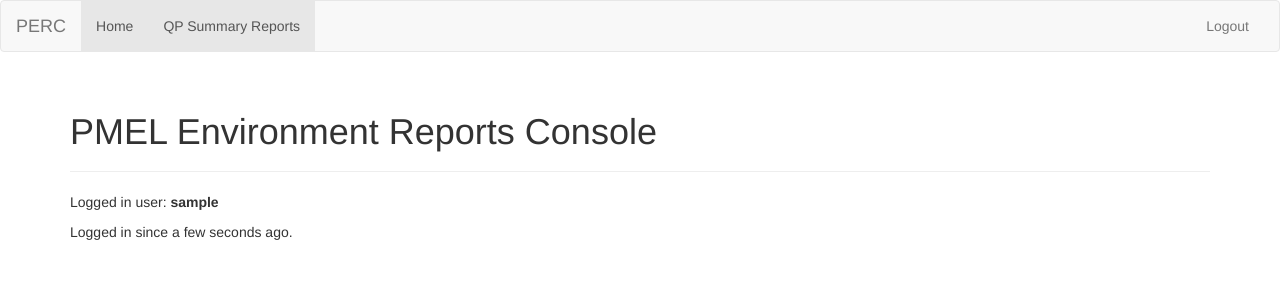
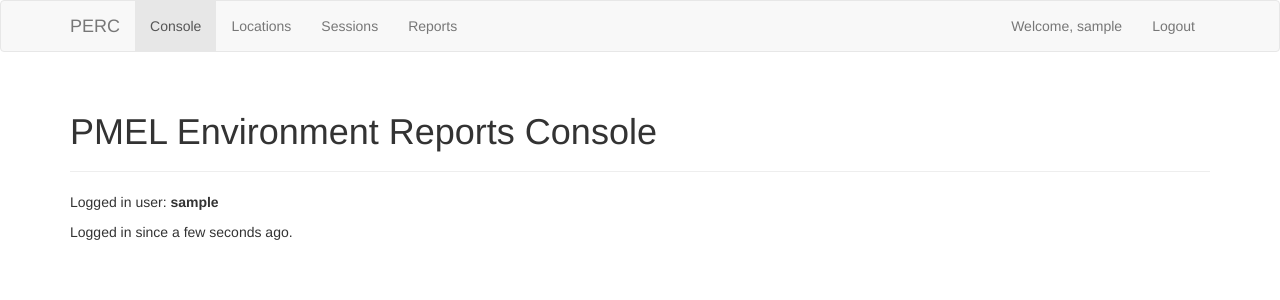
Before and after one commit to jaylaw/PERC, a Flask app: page / in a window 1280 px wide. Shown: the top 300 px of the page. Run offline with Flask 2, Linux system fonts and the light colour scheme; the visitor is signed in with stand-in values (Sample User, id 1); data comes from the database, SQL or seed files in the repository; some libraries are stand-ins or nearby versions.

Commit message:
modified:   app/templates/base.html   - update navbar     + add Locations, Sessions, Reports tabs     + add user "Welcome" message for logged in user

```diff
--- a/app/templates/base.html
+++ b/app/templates/base.html
@@ -10,10 +10,9 @@
 
 {% block navbar %}
 <nav class="navbar navbar-default">
-  <div class="container-fluid">
-    <!-- Brand and toggle get grouped for better mobile display -->
+      <div class="container">
         <div class="navbar-header">
-      <button type="button" class="navbar-toggle collapsed" data-toggle="collapse" data-target=".navbar-collapse-1">
+          <button type="button" class="navbar-toggle collapsed" data-toggle="collapse" data-target="#navbar" aria-expanded="false" aria-controls="navbar">
             <span class="sr-only">Toggle navigation</span>
             <span class="icon-bar"></span>
             <span class="icon-bar"></span>
@@ -21,24 +20,26 @@
           </button>
           <a class="navbar-brand" href="#">PERC</a>
         </div>
+        <div id="navbar" class="collapse navbar-collapse">
+          <ul class="nav navbar-nav">
+              <li class="active"><a href="{{ url_for('main.index') }}">Console</a></li>
+              <li><a href="#">Locations</a></li>
+              <li><a href="#">Sessions</a></li>
+              <li><a href="{{ url_for('main.report') }}">Reports</a></li>
+          </ul>
 
-    <!-- Collect the nav links, forms, and other content for toggling -->
-    <div class="collapse navbar-collapse" id="bs-example-navbar-collapse-1">
-      <ul class="nav navbar-nav">
-        <li class="active"><a href="{{ url_for('main.index') }}">Home <span class="sr-only">(current)</span></a></li>
-        <li class="active"><a href="{{ url_for('main.report') }}">QP Summary Reports<span class="sr-only">(current)</span> </a></li>
+          <ul class="nav navbar-nav navbar-right">
+
+              {% if current_user.is_authenticated %}
+                  <li><a href="#">Welcome, {{ current_user.login_name }}</a></li>
+                  <li><a href="{{ url_for('main.logout') }}">Logout</a><li>
+              {% else %}
+                  <li><a href="{{ url_for('main.login') }}">Login</a></li>
+              {% endif %}
+
           </ul>
-      <ul class="nav navbar-nav navbar-right">
-          <li>
-                    {% if current_user.is_authenticated %}
-                        <a href="{{ url_for('main.logout') }}">Logout</a>
-                    {% else %}
-                        <a href="{{ url_for('main.login') }}">Login</a>
-                    {% endif %}
-          </li>
-      </ul>
-    </div><!-- /.navbar-collapse -->
-  </div><!-- /.container-fluid -->
+        </div><!--/.nav-collapse -->
+      </div>
     </nav>
 {% endblock %}
 
```
Lines whose indentation alone changed are shown as unchanged.
